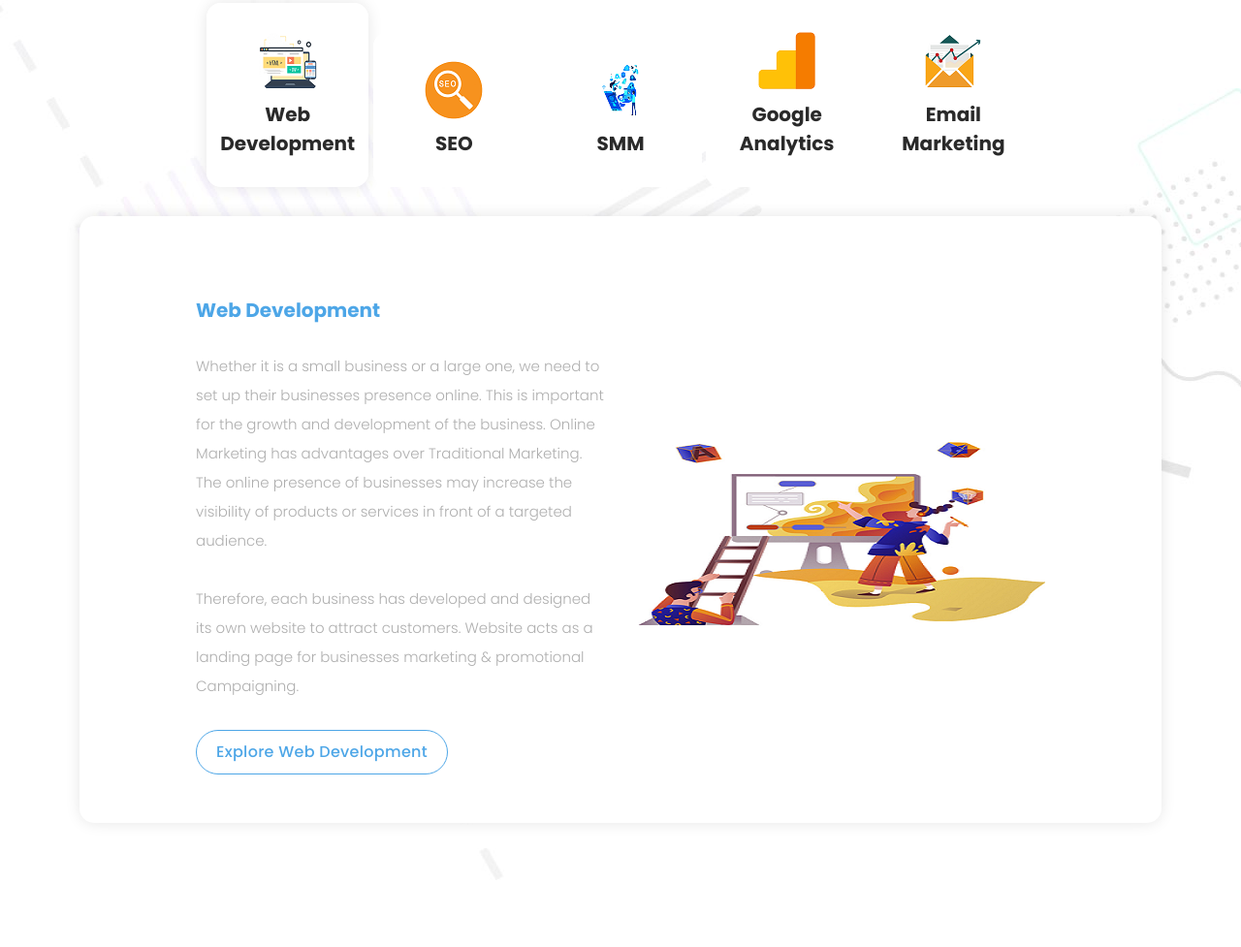
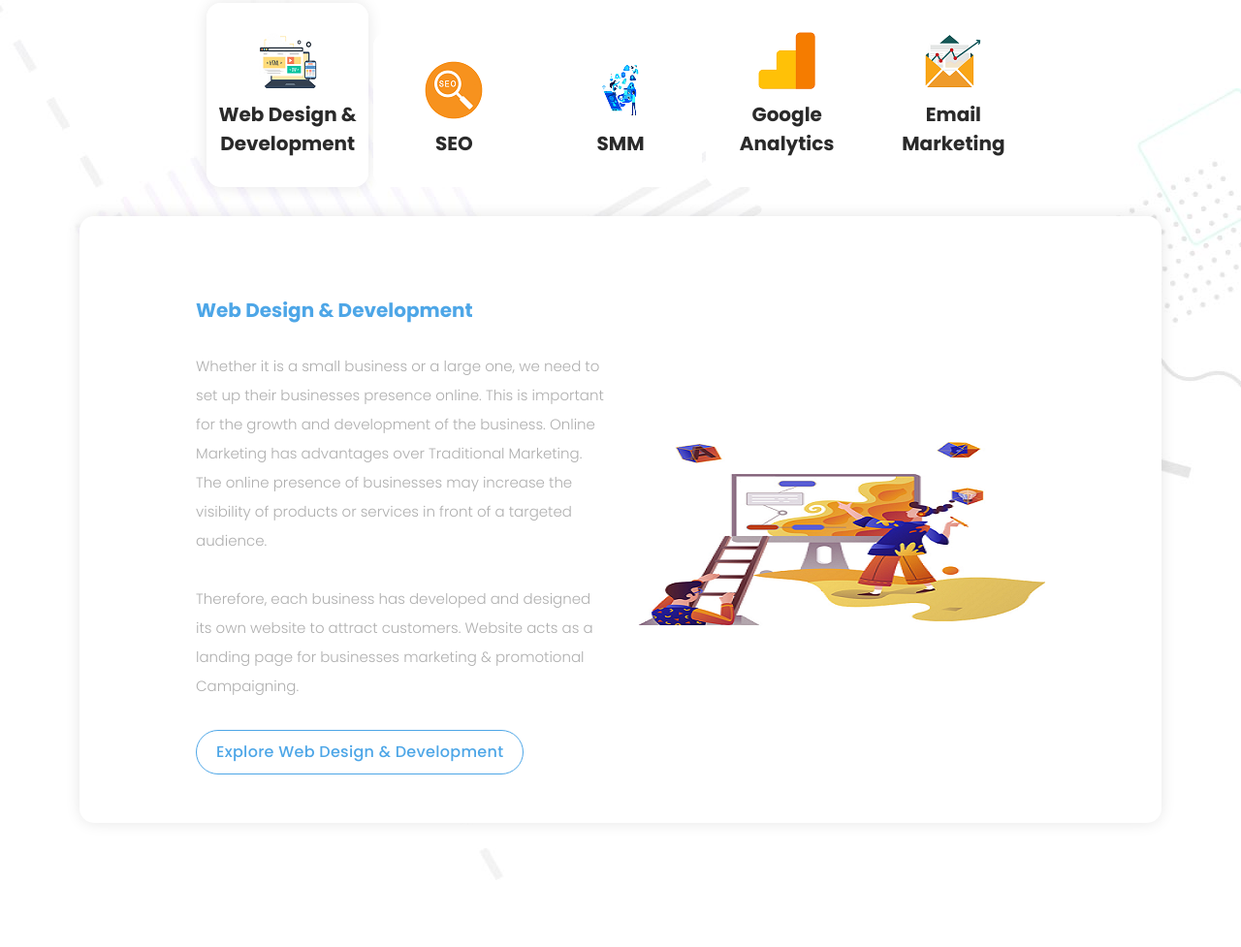
Before and after one commit to H-G-Wadhwani/webanalytica, a plain HTML site: page index.html in a window 1280 px wide. Shown: the part 1839-2816 px from the top of the page at 97% size. Drawn offline with Linux system fonts and the light colour scheme.

Commit message:
Minor Changes v1

```diff
--- a/index.html
+++ b/index.html
@@ -238,7 +238,7 @@ https://templatemo.com/tm-568-digimedia
                     <div class="first-thumb active">
                       <div class="thumb">
                         <span class="icon"><img src="assets/images/Web Development Icon.png" alt="Web Development Icon Image"></span>
-                        Web Development
+                        Web Design & Development
                       </div>
                     </div>
                     <div>
@@ -275,7 +275,7 @@ https://templatemo.com/tm-568-digimedia
                           <div class="row">
                             <div class="col-lg-6 align-self-center">
                               <div class="left-text">
-                                <h4>Web Development</h4>
+                                <h4>Web Design & Development</h4>
                                 <p>Whether it is a small business or a large one, we need to set up their businesses presence online.
                                   This is important for the growth and development of the business. Online Marketing has advantages
                                   over Traditional Marketing. The online presence of businesses may increase the visibility of products
@@ -287,7 +287,7 @@ https://templatemo.com/tm-568-digimedia
                                   promotional Campaigning.<p>
                                     <div class="col-lg-12">
                                       <div class="border-first-button scroll-to-section">
-                                        <a href="webdev.html">Explore Web Development</a>
+                                        <a href="webdev.html">Explore Web Design & Development</a>
                                       </div>
                                     </div>
                               </div>
```
Also changed, not shown: webdev.html (+5 -2 lines), assets/images/Web Dev Banner.png (added).
